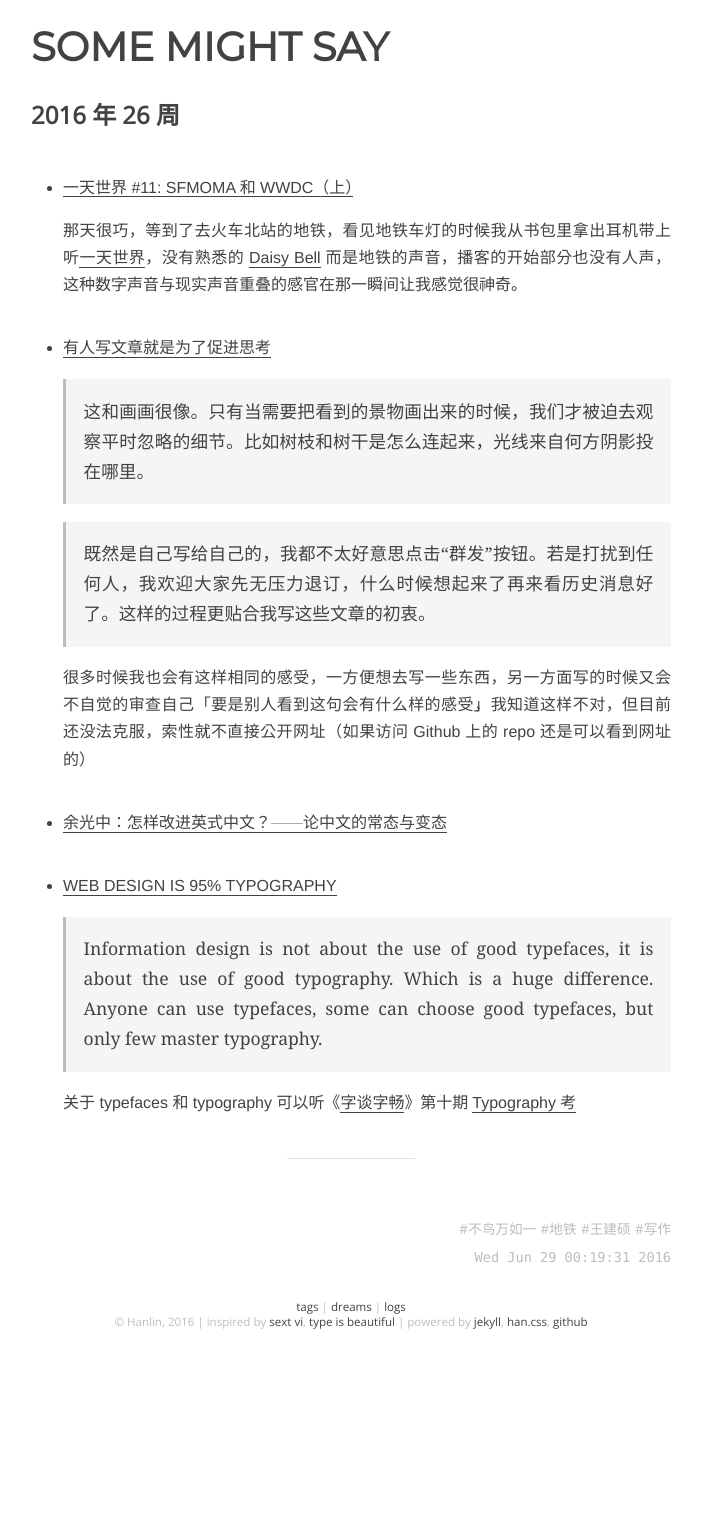
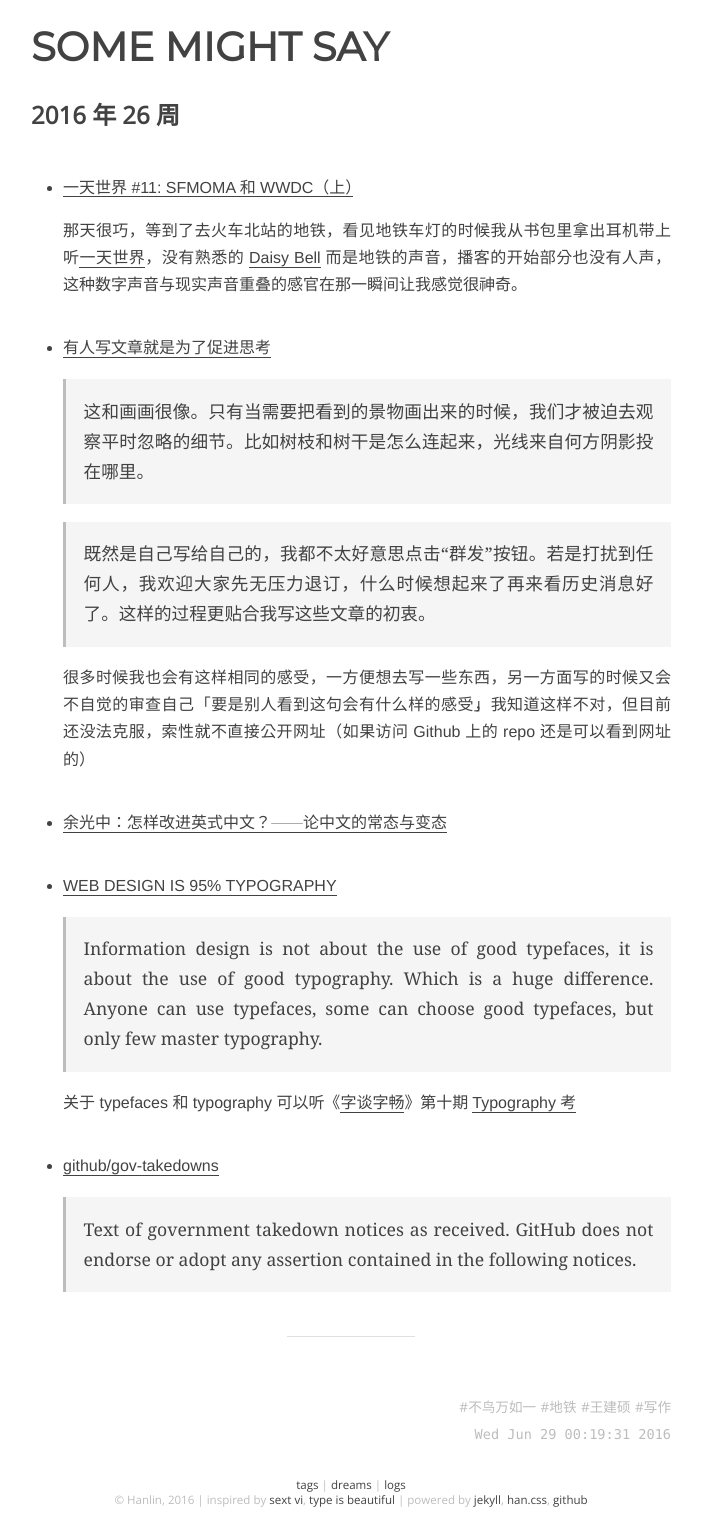
Before and after one commit to onion7878/word, a Jekyll site: the page built from _posts/logs/2016-04-11-26.md, in a window 1280 px wide. Shown: the whole page, without its empty margins (289-991 px from the left). Built offline with Jekyll 4.4.1, drawn with Linux system fonts in a browser that asks for light colours; before the commit the page ends 1343 px from its top, so only the background shows below that.

Commit message:
add log item

```diff
--- a/_posts/logs/2016-04-11-26.md
+++ b/_posts/logs/2016-04-11-26.md
@@ -28,4 +28,9 @@ tags: [不鸟万如一, 地铁, 王建硕, 写作]
 
 	关于 typefaces 和 typography 可以听《[字谈字畅](http://www.typeisbeautiful.com/typechat/)》第十期[Typography 考](http://www.typeisbeautiful.com/2015/12/9776/)
 
+- [github/gov-takedowns](https://github.com/github/gov-takedowns)
+
+	> Text of government takedown notices as received. GitHub does not endorse or adopt any assertion contained in the following notices.
+
+
 ---
```
